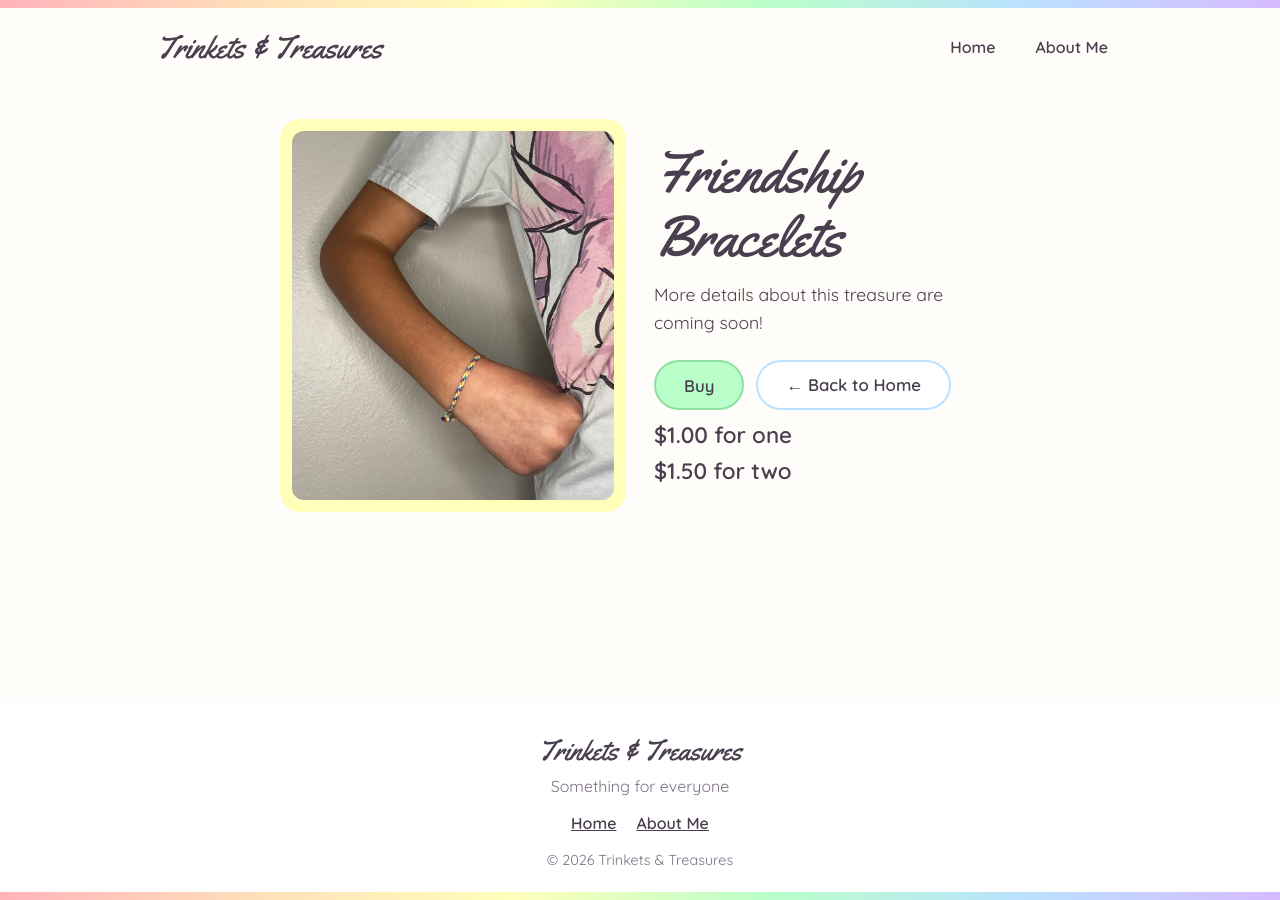
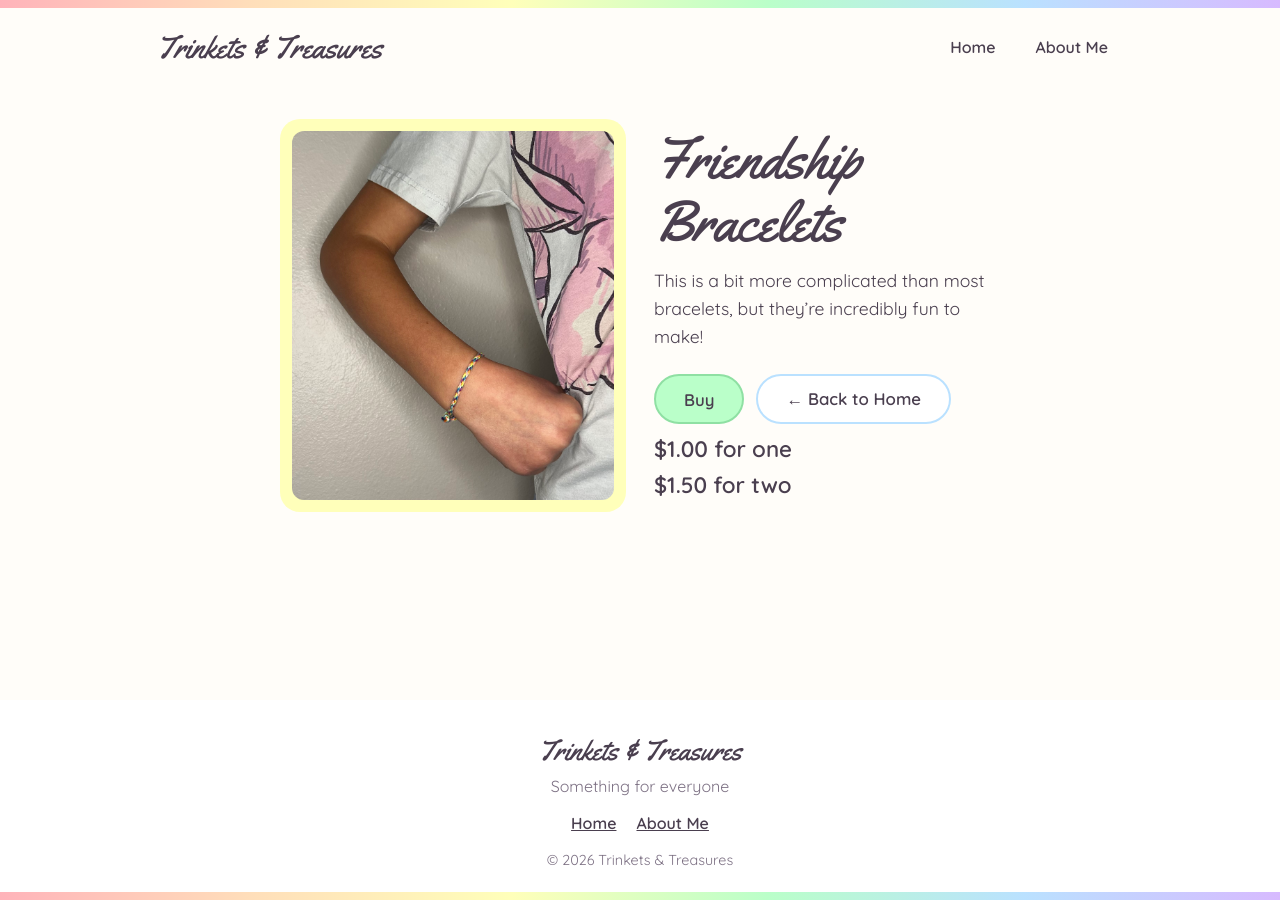
Before and after one commit to LucysTrinketsandTreasures/website-files, a Jekyll site: the page built from _products/friendship-bracelets.md, in a window 1280 px wide. Built offline with Jekyll 4.4.1, drawn with Linux system fonts in a browser that asks for light colours.

Commit message:
Update friendship-bracelets.md

```diff
--- a/_products/friendship-bracelets.md
+++ b/_products/friendship-bracelets.md
@@ -8,4 +8,4 @@ price: "$1.00 for one<br>$1.50 for two"
 amount: "1.00"
 buy_link:
 ---
-More details about this treasure are coming soon!
+This is a bit more complicated than most bracelets, but they're incredibly fun to make!
```
